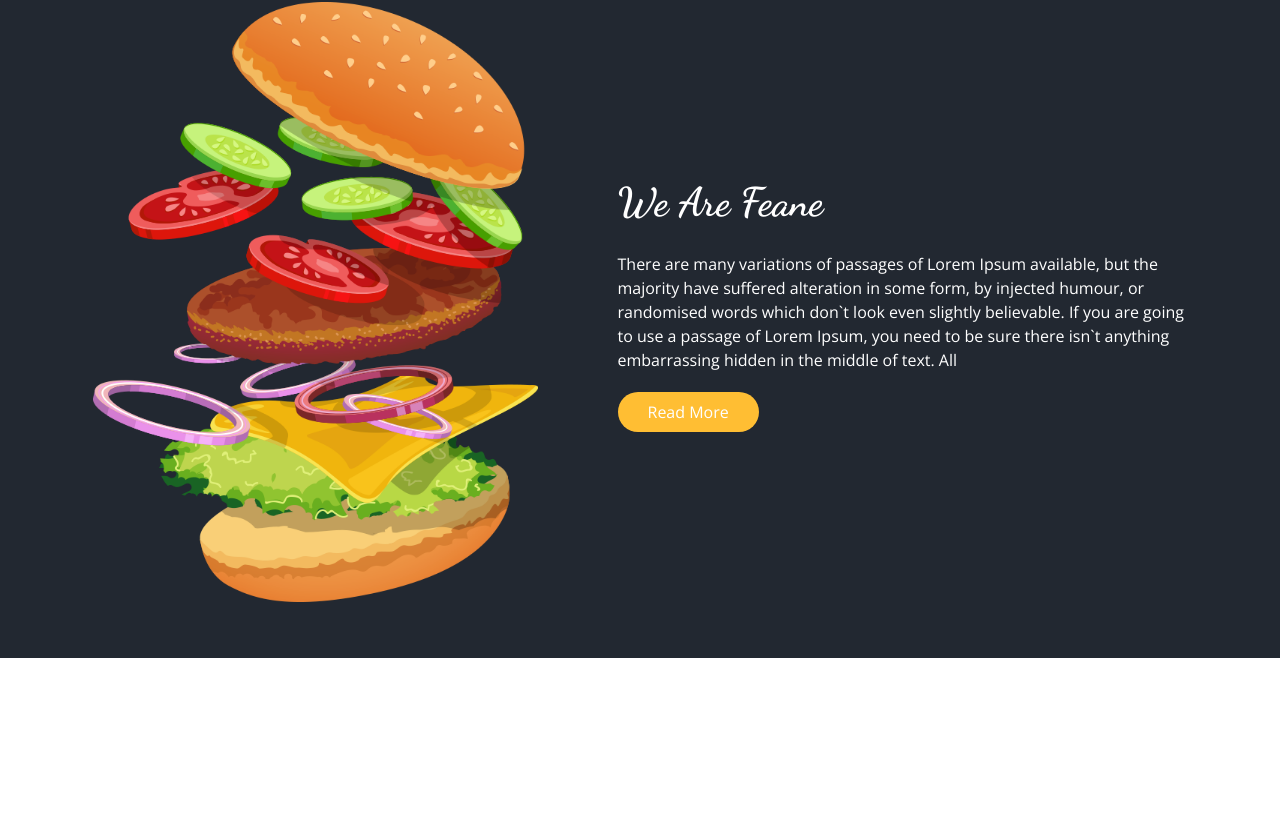
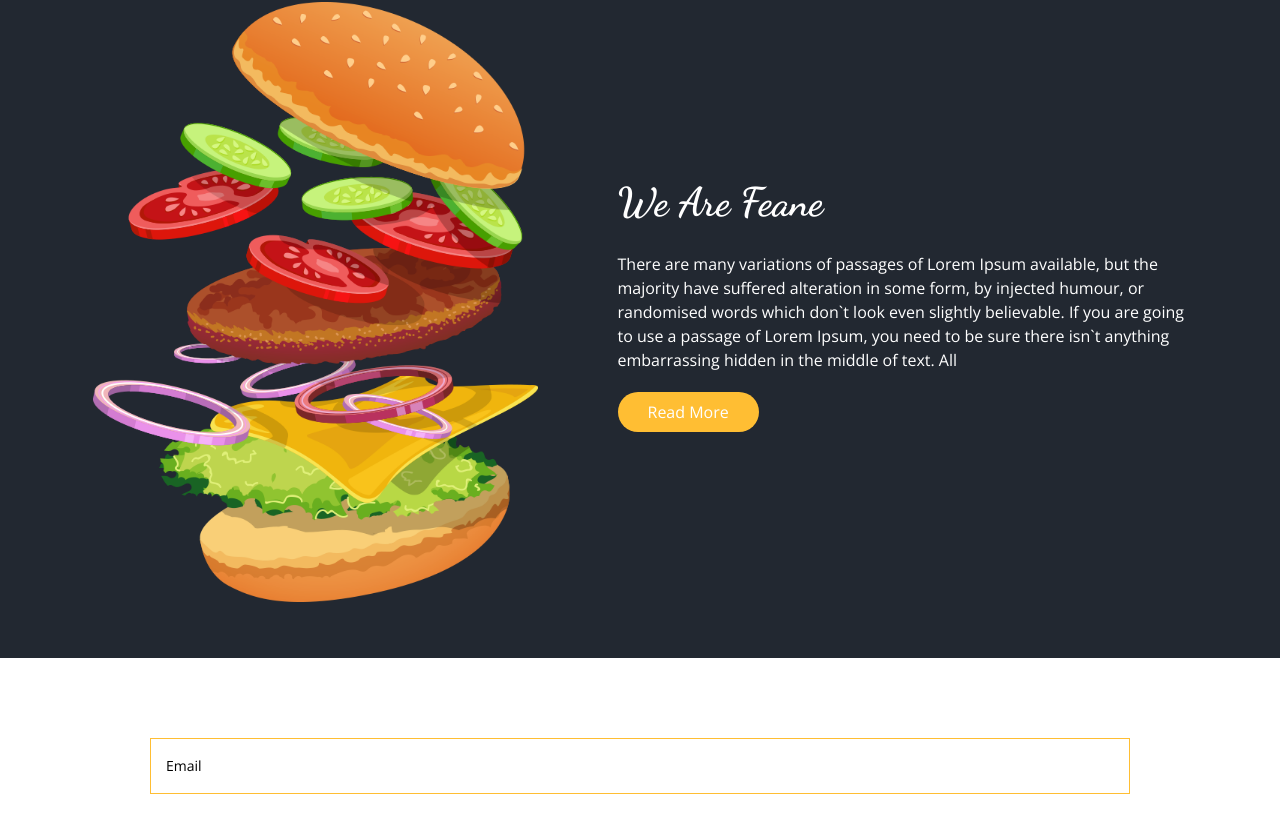
Before and after one commit to hkankyilmaz/meal-order-app, a Next.js app: page / in a window 1280 px wide. Shown: the part 2733-3565 px from the top of the page. Before the commit the page ends 3391 px from the top, so only its background shows below. Built offline with nearby package versions, Linux system fonts and the light colour scheme.

Commit message:
input component

```diff
--- /dev/null
+++ b/components/form/Input.jsx
@@ -0,0 +1,20 @@
+import React from "react";
+
+const Input = () => {
+  return (
+    <div className="w-full">
+      <label className="relative block cursor-text w-full">
+        <input
+          type="text"
+          className="h-14 w-full border border-primary outline-none px-4 peer pt-2"
+          required
+        />
+        <span className="absolute top-0 left-0 px-4 text-sm flex items-center h-full peer-focus:h-7 peer-focus:text-xs peer-valid:h-7 peer-valid:text-xs transition-all">
+          Email
+        </span>
+      </label>
+    </div>
+  );
+};
+
+export default Input;
--- a/pages/index.jsx
+++ b/pages/index.jsx
@@ -1,5 +1,7 @@
+/* eslint-disable react/jsx-no-undef */
 import Head from "next/head";
 import Header from "../components/layout/Header";
+import Input from "../components/form/Input";
 import Home from "./home";
 
 export default function Index() {
@@ -18,6 +20,9 @@
       </Head>
       <Header />
       <Home />
+      <div className="p-20 container mx-auto">
+        <Input />
+      </div>
     </div>
   );
 }
```
